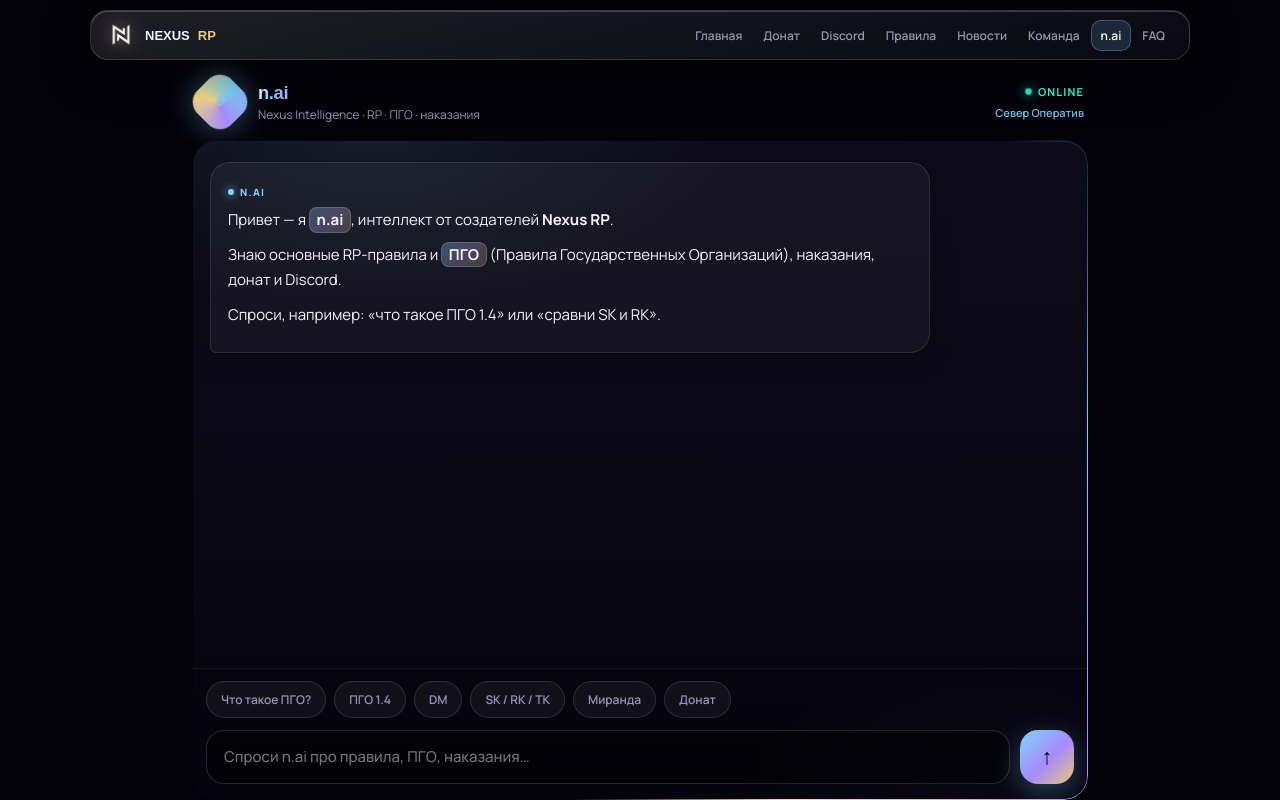
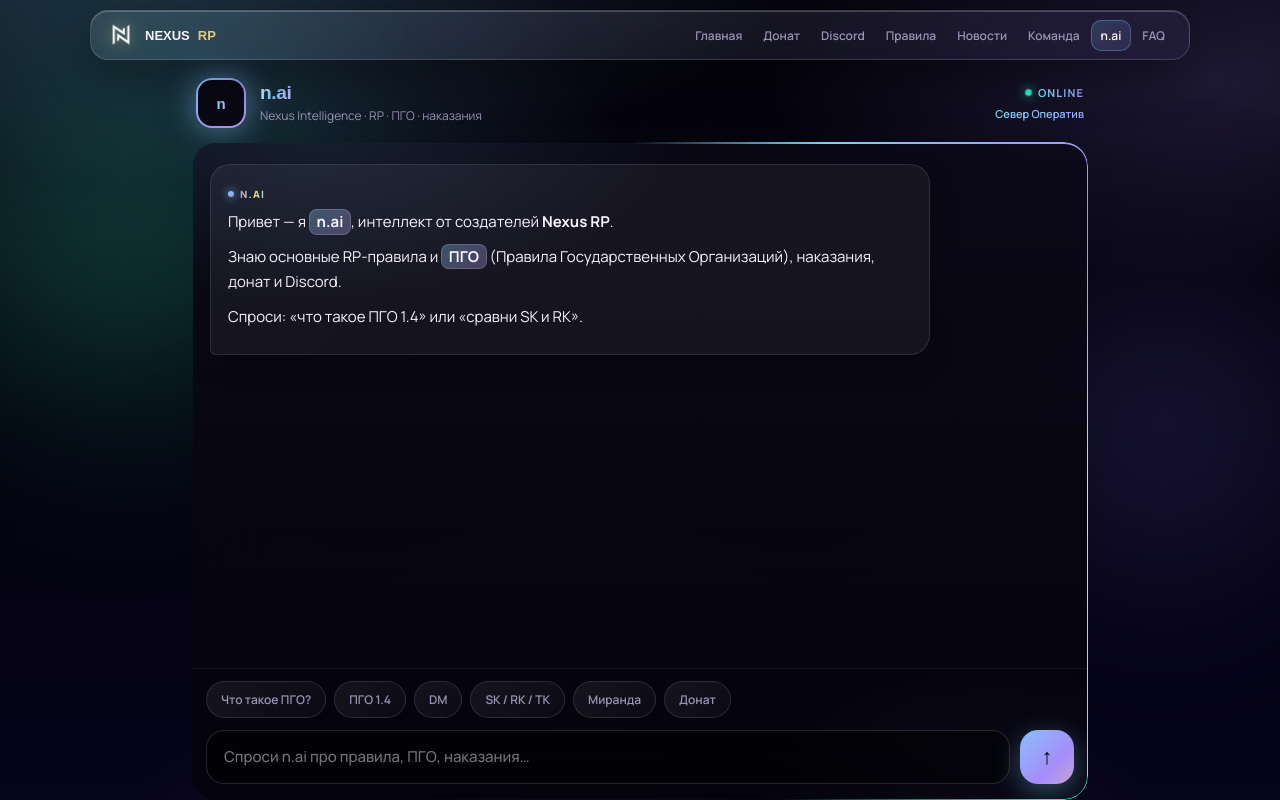
Before and after one commit to med1aprod/gamerzz, a plain HTML site: page m/nexus/intelligence.html in a window 1280 px wide. Drawn offline with Linux system fonts and the light colour scheme; no server answers; a web font is replaced by a local one.

Commit message:
n.ai: premium animated background, no avatar spin, gradient text animations everywhere

```diff
--- a/m/nexus/intelligence.html
+++ b/m/nexus/intelligence.html
@@ -8,10 +8,10 @@ if (location.hostname === 'nexusroleplay.ru' || location.hostname === 'www.nexus
 </script>
 <meta charset="utf-8">
 <meta name="viewport" content="width=device-width, initial-scale=1, viewport-fit=cover, maximum-scale=1">
-<meta name="theme-color" content="#05040a">
-<title>n.ai — Nexus Intelligence | ИИ-помощник Nexus RP</title>
-<meta name="description" content="n.ai — официальный интеллект Nexus RP. Правила RP и ПГО, наказания, донат, Discord.">
-<link rel="icon" href="/favicon.png" type="image/png" sizes="32x32">
+<meta name="theme-color" content="#03020a">
+<title>n.ai — Nexus Intelligence</title>
+<meta name="description" content="n.ai — официальный интеллект Nexus RP. Правила RP и ПГО, наказания, донат.">
+<link rel="icon" href="/favicon.png" type="image/png">
 <link rel="icon" href="/favicon-120.png" type="image/png" sizes="120x120">
 <link rel="icon" href="/favicon-144.png" type="image/png" sizes="144x144">
 <link rel="apple-touch-icon" href="/apple-touch-icon.png">
@@ -21,30 +21,108 @@ if (location.hostname === 'nexusroleplay.ru' || location.hostname === 'www.nexus
 <link href="https://fonts.googleapis.com/css2?family=Unbounded:wght@600;700;800&family=Manrope:wght@400;500;600;700;800&display=swap" rel="stylesheet">
 <style>
 :root{
-  --bg:#03020a;--text:#f6f3ff;--muted:#9b93b3;--gold:#e8c87a;--line:rgba(255,255,255,.12);
-  --ai:#7dd3fc;--ai2:#a78bfa;--glass:rgba(255,255,255,.06);
+  --bg:#03020a;--text:#f7f4ff;--muted:#9b93b3;--gold:#e8c87a;
+  --line:rgba(255,255,255,.12);--ai:#7dd3fc;--ai2:#a78bfa;
 }
 *{box-sizing:border-box;margin:0;padding:0}
 html,body{height:100%;background:var(--bg);color:var(--text);font-family:Manrope,system-ui,sans-serif}
-body{display:flex;flex-direction:column;min-height:100dvh;overflow:hidden}
+body{display:flex;flex-direction:column;min-height:100dvh;overflow:hidden;position:relative}
 a{color:inherit;text-decoration:none}
 
+/* ===== PREMIUM BACKGROUND ===== */
+.bg-layer{
+  position:fixed;inset:0;z-index:0;pointer-events:none;overflow:hidden;
+}
+.bg-base{
+  position:absolute;inset:0;
+  background:
+    radial-gradient(ellipse 90% 60% at 15% -10%, rgba(125,211,252,.18), transparent 55%),
+    radial-gradient(ellipse 70% 50% at 95% 10%, rgba(167,139,250,.16), transparent 50%),
+    radial-gradient(ellipse 80% 50% at 50% 110%, rgba(232,200,122,.1), transparent 55%),
+    linear-gradient(180deg,#05040f 0%,#03020a 40%,#06041a 100%);
+}
+.bg-orb{
+  position:absolute;border-radius:50%;filter:blur(80px);opacity:.55;
+  animation:orbFloat 18s ease-in-out infinite;
+}
+.bg-orb.o1{
+  width:min(520px,70vw);height:min(520px,70vw);left:-12%;top:-8%;
+  background:radial-gradient(circle,rgba(55,255,208,.45),transparent 70%);
+}
+.bg-orb.o2{
+  width:min(480px,65vw);height:min(480px,65vw);right:-10%;top:20%;
+  background:radial-gradient(circle,rgba(128,107,255,.4),transparent 70%);
+  animation-delay:-6s;animation-duration:22s;
+}
+.bg-orb.o3{
+  width:min(420px,55vw);height:min(420px,55vw);left:30%;bottom:-15%;
+  background:radial-gradient(circle,rgba(232,200,122,.28),transparent 70%);
+  animation-delay:-11s;animation-duration:20s;
+}
+@keyframes orbFloat{
+  0%,100%{transform:translate(0,0) scale(1)}
+  33%{transform:translate(4%,6%) scale(1.08)}
+  66%{transform:translate(-5%,3%) scale(.94)}
+}
+.bg-mesh{
+  position:absolute;inset:0;opacity:.35;
+  background-image:
+    linear-gradient(rgba(255,255,255,.03) 1px, transparent 1px),
+    linear-gradient(90deg, rgba(255,255,255,.03) 1px, transparent 1px);
+  background-size:64px 64px;
+  mask-image:radial-gradient(ellipse 80% 70% at 50% 40%, #000 20%, transparent 75%);
+}
+.bg-shine{
+  position:absolute;inset:-20%;
+  background:conic-gradient(from 0deg at 50% 40%, transparent 0 60%, rgba(125,211,252,.06) 70%, transparent 80%);
+  animation:shineSpin 40s linear infinite;
+}
+@keyframes shineSpin{to{transform:rotate(360deg)}}
+
+/* animated gradient text utility */
+.gtext{
+  background:linear-gradient(110deg,#fff 0%,#7dd3fc 25%,#c4b5fd 50%,#f5d98a 75%,#7dd3fc 100%);
+  background-size:220% auto;
+  -webkit-background-clip:text;background-clip:text;
+  -webkit-text-fill-color:transparent;color:transparent;
+  animation:gradShift 6s ease infinite;
+}
+@keyframes gradShift{
+  0%{background-position:0% 50%}
+  50%{background-position:100% 50%}
+  100%{background-position:0% 50%}
+}
+.gtext-gold{
+  background:linear-gradient(110deg,#fff 0%,#f5d98a 35%,#e8b060 55%,#f5d98a 80%,#fff 100%);
+  background-size:200% auto;
+  -webkit-background-clip:text;background-clip:text;
+  -webkit-text-fill-color:transparent;
+  animation:gradShift 5s ease infinite;
+}
+
 .glass{
-  background:linear-gradient(165deg,rgba(255,255,255,.11),rgba(255,255,255,.03));
+  background:linear-gradient(165deg,rgba(255,255,255,.12),rgba(255,255,255,.03));
   backdrop-filter:blur(48px) saturate(180%);-webkit-backdrop-filter:blur(48px) saturate(180%);
   border:1px solid rgba(255,255,255,.14);
-  box-shadow:0 12px 48px rgba(0,0,0,.4),inset 0 1px 0 rgba(255,255,255,.2);
+  box-shadow:0 12px 48px rgba(0,0,0,.4),inset 0 1px 0 rgba(255,255,255,.22);
 }
 
-.top{position:fixed;top:10px;left:50%;transform:translateX(-50%);z-index:50;width:min(1100px,calc(100% - 20px));padding:8px 14px;border-radius:18px}
-.nav{display:flex;align-items:center;gap:8px}
+.top{
+  position:fixed;top:10px;left:50%;transform:translateX(-50%);z-index:50;
+  width:min(1100px,calc(100% - 20px));padding:8px 14px;border-radius:18px;
+}
+.nav{display:flex;align-items:center;gap:8px;position:relative;z-index:2}
 .brand{display:flex;align-items:center;gap:8px;font-family:Unbounded,sans-serif;font-weight:700;font-size:13px}
 .brand img{width:28px;height:28px;object-fit:contain;filter:drop-shadow(0 0 10px rgba(232,200,122,.55))}
 .brand b{color:var(--gold)}
 .links{display:flex;gap:1px;margin-left:auto;flex-wrap:wrap}
 .links a{font-size:12px;font-weight:600;color:var(--muted);padding:7px 10px;border-radius:10px;transition:.2s}
 .links a:hover{color:#fff;background:rgba(255,255,255,.07)}
-.links a.active{color:#fff;background:rgba(125,211,252,.14);box-shadow:inset 0 0 0 1px rgba(125,211,252,.3)}
+.links a.active{
+  color:#fff;
+  background:linear-gradient(135deg,rgba(125,211,252,.18),rgba(167,139,250,.12));
+  box-shadow:inset 0 0 0 1px rgba(125,211,252,.3);
+}
 .menu{display:none;width:40px;height:40px;border-radius:12px;border:1px solid var(--line);background:rgba(255,255,255,.06);color:#fff;cursor:pointer;margin-left:auto}
 @media(max-width:980px){
   .menu{display:flex;align-items:center;justify-content:center}
@@ -53,54 +131,77 @@ a{color:inherit;text-decoration:none}
   .links a{padding:12px 14px;font-size:14px}
 }
 
-.stage{flex:1;display:flex;flex-direction:column;width:min(920px,100%);margin:0 auto;padding:72px 12px 0;min-height:0;height:100dvh}
+.stage{
+  position:relative;z-index:2;flex:1;display:flex;flex-direction:column;
+  width:min(920px,100%);margin:0 auto;padding:72px 12px 0;min-height:0;height:100dvh;
+}
 
 .head{display:flex;align-items:center;justify-content:space-between;padding:6px 4px 14px;gap:12px}
 .head-left{display:flex;align-items:center;gap:14px}
+
+/* avatar — static, no spin */
 .avatar{
-  width:48px;height:48px;border-radius:16px;
-  background:conic-gradient(from 180deg,#7dd3fc,#a78bfa,#f5d98a,#7dd3fc);
-  display:grid;place-items:center;position:relative;
-  box-shadow:0 0 28px rgba(125,211,252,.35);
-  animation:spinSlow 8s linear infinite;
+  width:50px;height:50px;border-radius:16px;position:relative;
+  background:linear-gradient(135deg,#7dd3fc,#a78bfa 50%,#f5d98a);
+  background-size:200% 200%;
+  animation:gradShift 5s ease infinite;
+  display:grid;place-items:center;
+  box-shadow:0 0 28px rgba(125,211,252,.4),0 0 48px rgba(167,139,250,.2);
 }
-.avatar::before{
-  content:"n";position:absolute;inset:2px;border-radius:14px;background:#0b0a14;
-  display:grid;place-items:center;font-family:Unbounded,sans-serif;font-weight:800;font-size:14px;
-  background-image:linear-gradient(135deg,#7dd3fc,#c4b5fd);-webkit-background-clip:text;-webkit-text-fill-color:transparent;
-  color:transparent;
+.avatar-inner{
+  width:calc(100% - 4px);height:calc(100% - 4px);border-radius:14px;
+  background:#0a0914;
+  display:grid;place-items:center;
+  font-family:Unbounded,sans-serif;font-weight:800;font-size:15px;
 }
-@keyframes spinSlow{to{transform:rotate(360deg)}}
-.head h1{font-family:Unbounded,sans-serif;font-size:1.15rem;font-weight:800;letter-spacing:-.02em}
-.head h1 span{background:linear-gradient(100deg,#fff 10%,#7dd3fc 45%,#c4b5fd 80%);-webkit-background-clip:text;-webkit-text-fill-color:transparent}
-.head p{font-size:12px;color:var(--muted);margin-top:2px}
-.live{font-size:11px;font-weight:700;letter-spacing:.1em;text-transform:uppercase;color:#37FFD0;display:inline-flex;align-items:center;gap:6px}
-.live i{width:7px;height:7px;border-radius:50%;background:#37FFD0;box-shadow:0 0 12px #37FFD0;animation:pulse 1.6s ease-in-out infinite}
+.avatar-inner span{class:gtext}
+
+.head h1{font-family:Unbounded,sans-serif;font-size:1.2rem;font-weight:800;letter-spacing:-.02em}
+.head p{font-size:12px;color:var(--muted);margin-top:3px}
+.live{
+  font-size:11px;font-weight:700;letter-spacing:.1em;text-transform:uppercase;
+  display:inline-flex;align-items:center;gap:6px;
+}
+.live-label{
+  background:linear-gradient(90deg,#37FFD0,#7dd3fc,#a78bfa);
+  background-size:200% auto;-webkit-background-clip:text;background-clip:text;
+  -webkit-text-fill-color:transparent;animation:gradShift 4s ease infinite;
+}
+.live i{
+  width:7px;height:7px;border-radius:50%;background:#37FFD0;
+  box-shadow:0 0 12px #37FFD0;animation:pulse 1.6s ease-in-out infinite;
+}
 @keyframes pulse{50%{opacity:.35;transform:scale(.85)}}
 .side-links{display:flex;flex-direction:column;align-items:flex-end;gap:6px}
-.side-links a{font-size:11px;color:#7dd3fc;font-weight:600;opacity:.9}
+.side-links a{
+  font-size:11px;font-weight:600;
+  background:linear-gradient(90deg,#7dd3fc,#a78bfa);
+  background-size:200% auto;-webkit-background-clip:text;background-clip:text;
+  -webkit-text-fill-color:transparent;animation:gradShift 5s ease infinite;
+}
 
 .panel{
   position:relative;flex:1;min-height:0;display:flex;flex-direction:column;
   border-radius:24px;overflow:hidden;
 }
 .panel::before{
-  content:"";position:absolute;inset:0;border-radius:24px;padding:1.5px;pointer-events:none;z-index:4;
-  background:conic-gradient(from var(--a,0deg),transparent 0 30%,#7dd3fc,#a78bfa,#f5d98a,transparent 70% 100%);
+  content:"";position:absolute;inset:0;border-radius:24px;padding:1.5px;
+  pointer-events:none;z-index:4;
+  background:conic-gradient(from var(--a,0deg),transparent 0 28%,#7dd3fc,#a78bfa,#f5d98a,#37FFD0,transparent 72% 100%);
   -webkit-mask:linear-gradient(#000 0 0) content-box,linear-gradient(#000 0 0);
   mask:linear-gradient(#000 0 0) content-box,linear-gradient(#000 0 0);
   -webkit-mask-composite:xor;mask-composite:exclude;
-  animation:borderSpin 6s linear infinite;
+  animation:borderSpin 7s linear infinite;
 }
 @property --a{syntax:'<angle>';inherits:false;initial-value:0deg}
 @keyframes borderSpin{to{--a:360deg}}
 .panel-bg{
   position:absolute;inset:1px;border-radius:23px;z-index:0;
   background:
-    radial-gradient(ellipse 80% 50% at 20% 0%,rgba(125,211,252,.08),transparent 50%),
-    radial-gradient(ellipse 60% 40% at 90% 100%,rgba(167,139,250,.07),transparent 50%),
-    linear-gradient(180deg,rgba(14,12,26,.96),rgba(5,4,14,.98));
-  backdrop-filter:blur(40px);
+    radial-gradient(ellipse 70% 45% at 15% 0%,rgba(125,211,252,.1),transparent 55%),
+    radial-gradient(ellipse 55% 40% at 90% 100%,rgba(167,139,250,.09),transparent 50%),
+    linear-gradient(180deg,rgba(12,10,24,.92),rgba(4,3,12,.96));
+  backdrop-filter:blur(40px);-webkit-backdrop-filter:blur(40px);
 }
 
 .scroll{
@@ -116,39 +217,73 @@ a{color:inherit;text-decoration:none}
 
 .bubble{padding:15px 17px;border-radius:20px;font-size:15px;line-height:1.65}
 .msg.user .bubble{
-  background:linear-gradient(135deg,rgba(232,200,122,.22),rgba(120,60,200,.16));
-  border:1px solid rgba(232,200,122,.32);border-bottom-right-radius:6px;
-  box-shadow:0 8px 28px rgba(0,0,0,.25);
+  background:linear-gradient(135deg,rgba(232,200,122,.24),rgba(120,60,200,.18));
+  background-size:200% 200%;animation:gradShift 8s ease infinite;
+  border:1px solid rgba(232,200,122,.35);border-bottom-right-radius:6px;
+  box-shadow:0 8px 28px rgba(0,0,0,.28);
 }
 .msg.ai .bubble{
-  background:rgba(255,255,255,.045);border:1px solid rgba(255,255,255,.1);
-  border-bottom-left-radius:6px;box-shadow:0 8px 28px rgba(0,0,0,.2);
+  background:rgba(255,255,255,.05);border:1px solid rgba(255,255,255,.1);
+  border-bottom-left-radius:6px;box-shadow:0 8px 28px rgba(0,0,0,.22);
 }
 .who{
-  display:inline-flex;align-items:center;gap:6px;
+  display:inline-flex;align-items:center;gap:6px;margin-bottom:8px;
   font-size:10px;font-weight:800;letter-spacing:.12em;text-transform:uppercase;
-  color:var(--ai);margin-bottom:8px;
 }
-.who-dot{width:6px;height:6px;border-radius:50%;background:var(--ai);box-shadow:0 0 8px var(--ai)}
+.who-name{
+  background:linear-gradient(90deg,#7dd3fc,#a78bfa,#f5d98a,#7dd3fc);
+  background-size:200% auto;-webkit-background-clip:text;background-clip:text;
+  -webkit-text-fill-color:transparent;animation:gradShift 4s ease infinite;
+}
+.who-dot{
+  width:6px;height:6px;border-radius:50%;
+  background:linear-gradient(135deg,#7dd3fc,#a78bfa);
+  box-shadow:0 0 10px #7dd3fc;
+}
 
-.md h1{font-family:Unbounded,sans-serif;font-size:1.2rem;margin:10px 0 8px;font-weight:700}
-.md h2{font-family:Unbounded,sans-serif;font-size:1.02rem;margin:10px 0 6px;font-weight:700;color:#e8e0ff}
+.md h1{
+  font-family:Unbounded,sans-serif;font-size:1.2rem;margin:10px 0 8px;font-weight:700;
+  background:linear-gradient(110deg,#fff,#7dd3fc,#c4b5fd,#f5d98a);
+  background-size:200% auto;-webkit-background-clip:text;background-clip:text;
+  -webkit-text-fill-color:transparent;animation:gradShift 6s ease infinite;
+}
+.md h2{
+  font-family:Unbounded,sans-serif;font-size:1.02rem;margin:10px 0 6px;font-weight:700;
+  background:linear-gradient(110deg,#e8e0ff,#7dd3fc,#a78bfa);
+  background-size:200% auto;-webkit-background-clip:text;background-clip:text;
+  -webkit-text-fill-color:transparent;animation:gradShift 5s ease infinite;
+}
 .md p{margin:0 0 10px}
 .md ul,.md ol{margin:6px 0 12px;padding-left:1.25rem;color:#c8c0d8}
 .md li{margin:4px 0}
-.md a{color:#7dd3fc;text-decoration:underline;text-underline-offset:2px}
+.md a{
+  background:linear-gradient(90deg,#7dd3fc,#a78bfa);
+  background-size:200% auto;-webkit-background-clip:text;background-clip:text;
+  -webkit-text-fill-color:transparent;animation:gradShift 4s ease infinite;
+  text-decoration:underline;text-decoration-color:rgba(125,211,252,.4);text-underline-offset:2px;
+}
 .md .hl{
   display:inline;padding:.15em .5em;border-radius:8px;font-weight:700;
-  background:linear-gradient(135deg,rgba(125,211,252,.3),rgba(196,181,253,.28),rgba(232,200,122,.22));
+  background:linear-gradient(135deg,rgba(125,211,252,.32),rgba(196,181,253,.28),rgba(232,200,122,.24));
+  background-size:200% 200%;animation:gradShift 5s ease infinite;
   box-shadow:inset 0 0 0 1px rgba(255,255,255,.16);
+  -webkit-text-fill-color:var(--text);color:var(--text);
 }
-.md code{font-family:ui-monospace,monospace;font-size:.88em;padding:2px 6px;border-radius:6px;background:rgba(0,0,0,.35);color:#f5d98a}
+.md code{
+  font-family:ui-monospace,monospace;font-size:.88em;padding:2px 6px;border-radius:6px;
+  background:rgba(0,0,0,.4);color:#f5d98a;
+}
 .md .table-wrap{
   margin:12px 0;border-radius:14px;overflow:auto;
-  border:1px solid rgba(255,255,255,.12);background:rgba(0,0,0,.28);
+  border:1px solid rgba(255,255,255,.12);background:rgba(0,0,0,.3);
 }
 .md table{width:100%;border-collapse:collapse;font-size:13px}
-.md th{padding:11px 14px;color:var(--gold);text-align:left;background:rgba(232,200,122,.09);font-weight:700}
+.md th{
+  padding:11px 14px;text-align:left;font-weight:700;
+  background:linear-gradient(90deg,rgba(232,200,122,.12),rgba(125,211,252,.08));
+  background-size:200% auto;animation:gradShift 8s ease infinite;
+  color:#f5d98a;
+}
 .md td{padding:10px 14px;border-bottom:1px solid rgba(255,255,255,.06);color:#cfc6e0}
 
 .typing{
@@ -157,7 +292,8 @@ a{color:inherit;text-decoration:none}
 }
 .typing.on{display:inline-flex}
 .typing span{
-  width:7px;height:7px;border-radius:50%;background:var(--ai);
+  width:7px;height:7px;border-radius:50%;
+  background:linear-gradient(135deg,#7dd3fc,#a78bfa);
   animation:bounce 1.1s ease-in-out infinite;
 }
 .typing span:nth-child(2){animation-delay:.15s}
@@ -167,35 +303,42 @@ a{color:inherit;text-decoration:none}
 .foot{
   z-index:2;flex-shrink:0;padding:12px 14px 16px;
   border-top:1px solid rgba(255,255,255,.07);
-  background:linear-gradient(180deg,rgba(5,4,14,.2),rgba(5,4,14,.75));
+  background:linear-gradient(180deg,rgba(5,4,14,.15),rgba(5,4,14,.78));
 }
 .chips{display:flex;gap:8px;overflow-x:auto;padding-bottom:12px;scrollbar-width:none}
 .chips::-webkit-scrollbar{display:none}
 .chips button{
   flex-shrink:0;padding:9px 14px;border-radius:999px;
-  border:1px solid rgba(255,255,255,.12);background:rgba(255,255,255,.05);
-  color:var(--muted);font:600 12px Manrope,sans-serif;cursor:pointer;transition:.2s;
+  border:1px solid rgba(255,255,255,.12);
+  background:linear-gradient(135deg,rgba(255,255,255,.07),rgba(255,255,255,.03));
+  color:var(--muted);font:600 12px Manrope,sans-serif;cursor:pointer;transition:.25s;
 }
-.chips button:hover{color:#fff;border-color:rgba(125,211,252,.35);background:rgba(125,211,252,.1)}
+.chips button:hover{
+  color:#fff;
+  border-color:rgba(125,211,252,.4);
+  background:linear-gradient(135deg,rgba(125,211,252,.15),rgba(167,139,250,.12));
+  box-shadow:0 0 20px rgba(125,211,252,.15);
+}
 
 .composer{display:flex;gap:10px;align-items:flex-end}
 .composer textarea{
   flex:1;min-height:54px;max-height:160px;resize:none;padding:15px 17px;border-radius:18px;
-  border:1px solid rgba(255,255,255,.14);background:rgba(0,0,0,.45);color:#fff;
+  border:1px solid rgba(255,255,255,.14);background:rgba(0,0,0,.5);color:#fff;
   font:500 15px Manrope,sans-serif;outline:none;transition:border-color .2s,box-shadow .2s;
 }
 .composer textarea:focus{
-  border-color:rgba(125,211,252,.4);
-  box-shadow:0 0 0 3px rgba(125,211,252,.12);
+  border-color:rgba(125,211,252,.45);
+  box-shadow:0 0 0 3px rgba(125,211,252,.12),0 0 24px rgba(125,211,252,.08);
 }
 .send{
   width:54px;height:54px;border:none;border-radius:18px;cursor:pointer;
-  background:linear-gradient(135deg,#7dd3fc,#a78bfa 55%,#e8c87a);
+  background:linear-gradient(135deg,#7dd3fc,#a78bfa 45%,#f5d98a 90%);
+  background-size:200% 200%;animation:gradShift 5s ease infinite;
   color:#0a0814;font-size:22px;font-weight:800;
-  box-shadow:0 8px 28px rgba(125,211,252,.3);transition:transform .2s,box-shadow .2s;
+  box-shadow:0 8px 28px rgba(125,211,252,.35);transition:transform .2s,box-shadow .2s;
 }
-.send:hover{transform:translateY(-2px);box-shadow:0 12px 36px rgba(125,211,252,.4)}
-.send:disabled{opacity:.4;cursor:not-allowed;transform:none}
+.send:hover{transform:translateY(-2px) scale(1.03);box-shadow:0 14px 40px rgba(125,211,252,.45)}
+.send:disabled{opacity:.4;cursor:not-allowed;transform:none;animation:none}
 
 .toast{
   position:fixed;bottom:20px;left:50%;transform:translateX(-50%) translateY(16px);
@@ -209,11 +352,20 @@ a{color:inherit;text-decoration:none}
   .stage{padding:68px 8px 0}
   .scroll{padding:16px 12px 10px}
   .bubble{font-size:14.5px;padding:13px 14px}
-  .avatar{width:42px;height:42px}
+  .avatar{width:44px;height:44px}
 }
 </style>
 </head>
 <body>
+<div class="bg-layer" aria-hidden="true">
+  <div class="bg-base"></div>
+  <div class="bg-orb o1"></div>
+  <div class="bg-orb o2"></div>
+  <div class="bg-orb o3"></div>
+  <div class="bg-mesh"></div>
+  <div class="bg-shine"></div>
+</div>
+
 <header class="top glass">
   <nav class="nav">
     <a class="brand" href="/index.html"><img src="/logo.png?v=2" alt="">NEXUS <b>RP</b></a>
@@ -234,14 +386,16 @@ a{color:inherit;text-decoration:none}
 <main class="stage">
   <div class="head">
     <div class="head-left">
-      <div class="avatar" aria-hidden="true"></div>
+      <div class="avatar" aria-hidden="true">
+        <div class="avatar-inner"><span class="gtext">n</span></div>
+      </div>
       <div>
-        <h1><span>n.ai</span></h1>
+        <h1><span class="gtext">n.ai</span></h1>
         <p>Nexus Intelligence · RP · ПГО · наказания</p>
       </div>
     </div>
     <div class="side-links">
-      <div class="live"><i></i> Online</div>
+      <div class="live"><i></i><span class="live-label">Online</span></div>
       <a href="https://alarm.nexusroleplay.ru" target="_blank" rel="noopener">Север Оператив</a>
     </div>
   </div>
@@ -251,11 +405,11 @@ a{color:inherit;text-decoration:none}
     <div class="scroll" id="scroll">
       <div class="msg ai">
         <div class="bubble">
-          <div class="who"><span class="who-dot"></span>n.ai</div>
+          <div class="who"><span class="who-dot"></span><span class="who-name">n.ai</span></div>
           <div class="md">
             <p>Привет — я <span class="hl">n.ai</span>, интеллект от создателей <strong>Nexus RP</strong>.</p>
             <p>Знаю основные RP-правила и <span class="hl">ПГО</span> (Правила Государственных Организаций), наказания, донат и Discord.</p>
-            <p>Спроси, например: «что такое ПГО 1.4» или «сравни SK и RK».</p>
+            <p>Спроси: «что такое ПГО 1.4» или «сравни SK и RK».</p>
           </div>
         </div>
       </div>
```
